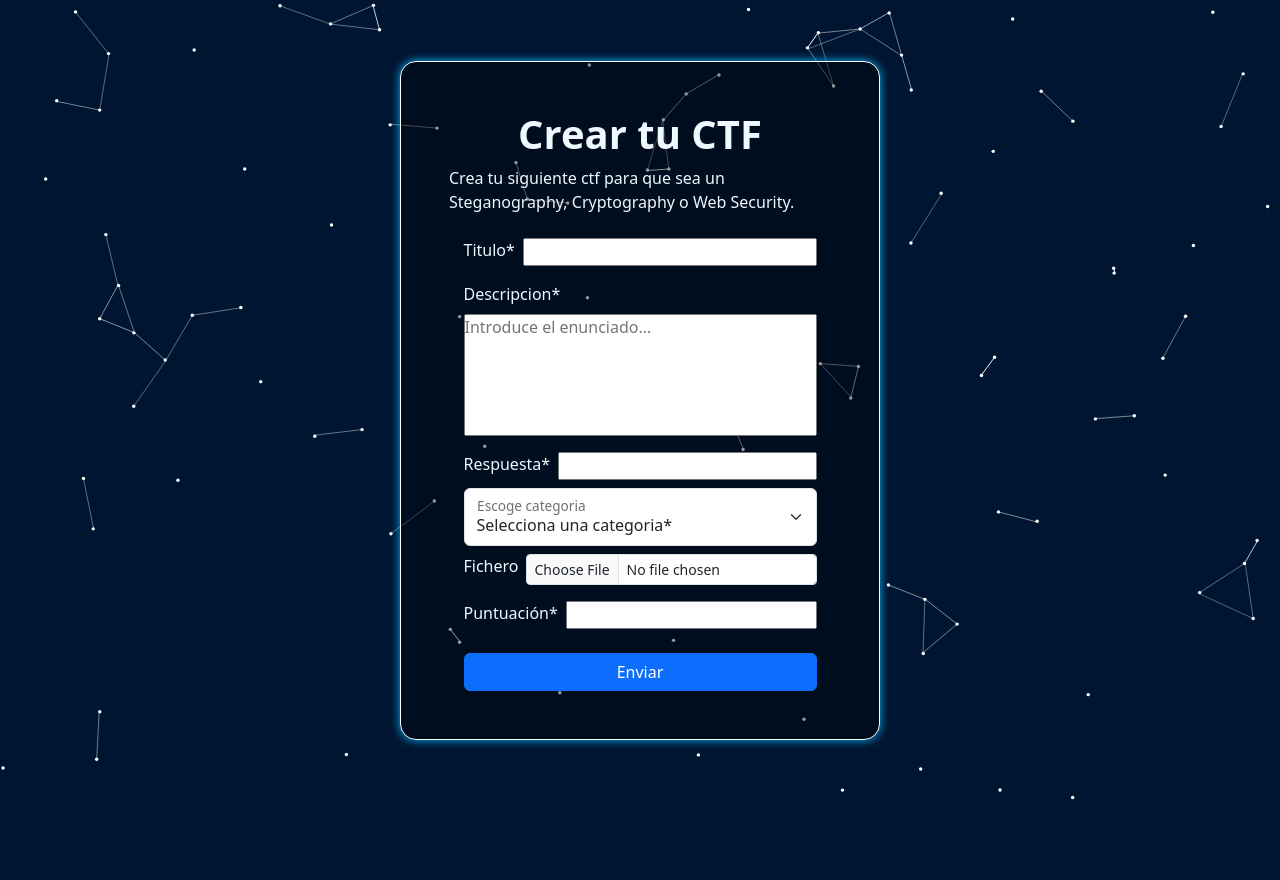
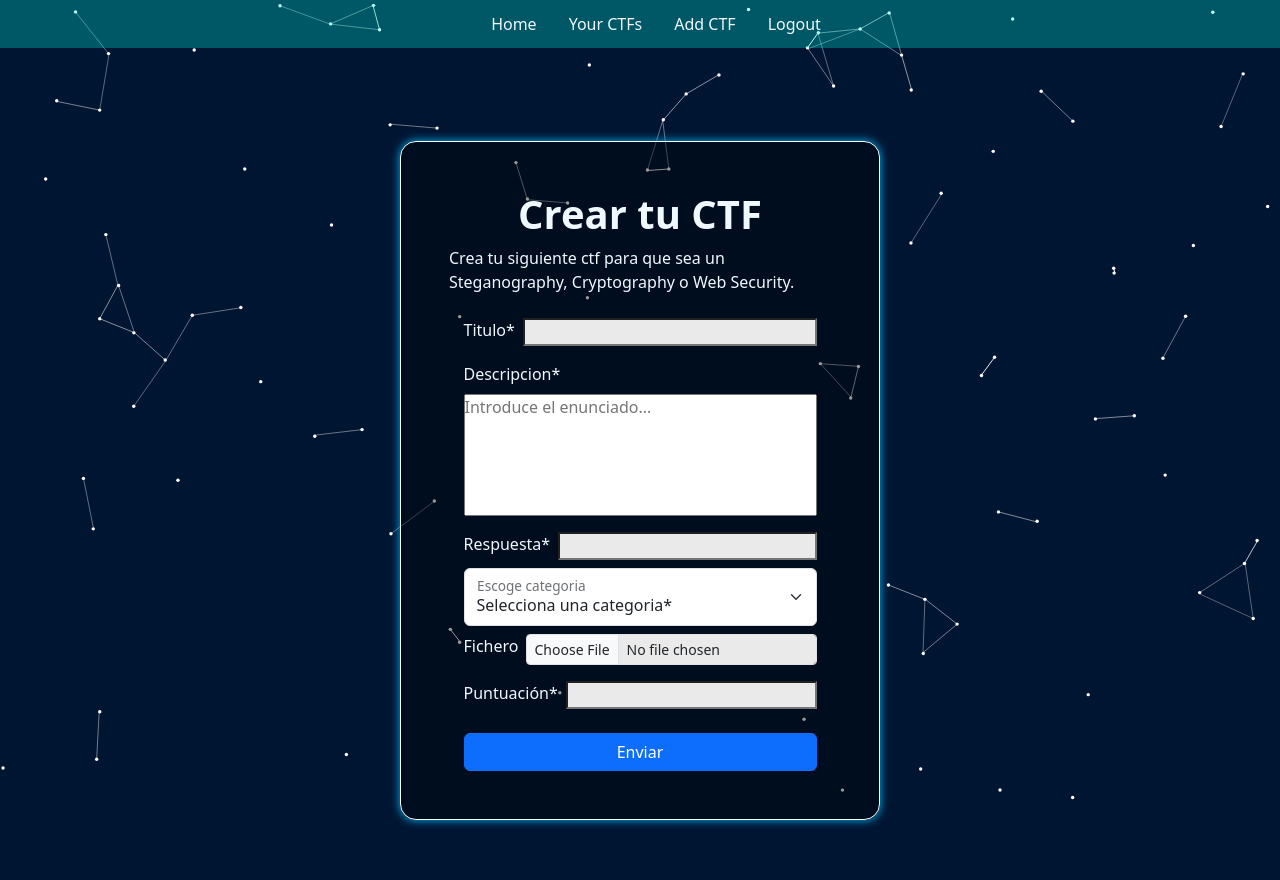
Before and after one commit to Reiax9/Eduhack, a PHP site: page /Eduhack/web/createctf.php in a window 1280 px wide. Before the commit the page ends 800 px from the top, so only its background shows below. Run offline with PHP 8.4, Linux system fonts and the light colour scheme.

Commit message:
fix add CTF

```diff
--- a/css/createctf.css
+++ b/css/createctf.css
@@ -7,6 +7,33 @@
 body {
     background-color: #001532;
     color: aliceblue;
+}
+
+#navBar {
+    margin-bottom: 2em;
+    height: 3em;
+    background-color: #00ffe548;
+    display: flex;
+    flex-direction: row;
+    justify-content: center;
+}
+
+#navBar > ul{
+    margin-top: 1rem; /*! Adaptación de margin bottom del bootstrap */
+    display: flex;
+    flex-direction: row;
+    align-items: center;
+    list-style: none;
+}
+
+#navBar ul li{
+    margin: 0 1em;
+}
+
+a {
+    color: aliceblue;
+    list-style: none !important;
+    text-decoration: none;
 }
 
 #mainContain {
@@ -62,6 +89,7 @@ form {
 .inputForm > input {
     margin-left: 0.5em;
     width: 100%;
+    background-color: rgb(234, 234, 234);
 }
 
 
--- a/lib/ctf.php
+++ b/lib/ctf.php
@@ -140,14 +140,14 @@
             $html .=    "<div class='buttonFlag'>";
             $html .=    "<form action='../web/home.php' method='post'>";
             $html .=    "<input type='hidden' name='idChallenge' value='".$challenge['idChallenge']."'>";;
-            $html .=        "<button class='btn '>";
+            $html .=        "<button class='btn'>";
             $html .=            "<div class='bannerCTF'>";
             $html .=                "<h2>".$challenge['title']."</h2>";
             $html .=                "<p class='puntuacion'>+".$challenge['score']." pts</p>";
             $html .=            "</div>";
             $html .=            "<p>#".$challenge['category']."</p>";
             $html .=            "<p>Author: ".getUsername($challenge['idUsers'])."</p>";
-            $html .=            "<p>Descripcion: ".$challenge['description']."</p>";
+            $html .=            "<p class='descripcionBoton'>Descripcion: ".$challenge['description']."</p>";
             if ($success) {
                 //! Revisar por si solo lo puede hacer una vez
                 $html .=            "<i class='fa-solid fa-circle-check fa-2xl' style='color: #63E6BE;'></i>";
--- a/web/createctf.php
+++ b/web/createctf.php
@@ -52,6 +52,14 @@
     <title>Eduhacks</title>
 </head>
 <body>
+    <nav id="navBar">
+        <ul>
+            <li><a href="./home.php?ctf=people">Home</a></li>
+            <li><a href="./home.php?ctf=own">Your CTFs</a></li>
+            <li><a href="./createctf.php">Add CTF</a></li>
+            <li><a href="./logout.php">Logout</a></li>
+        </ul>
+    </nav>
     <main>
         <canvas id="cnv"></canvas>
         <div id="mainContain">
```
Also changed, not shown: css/home.css (+7 -0 lines), files/mensajeOculto.jpg (added).
